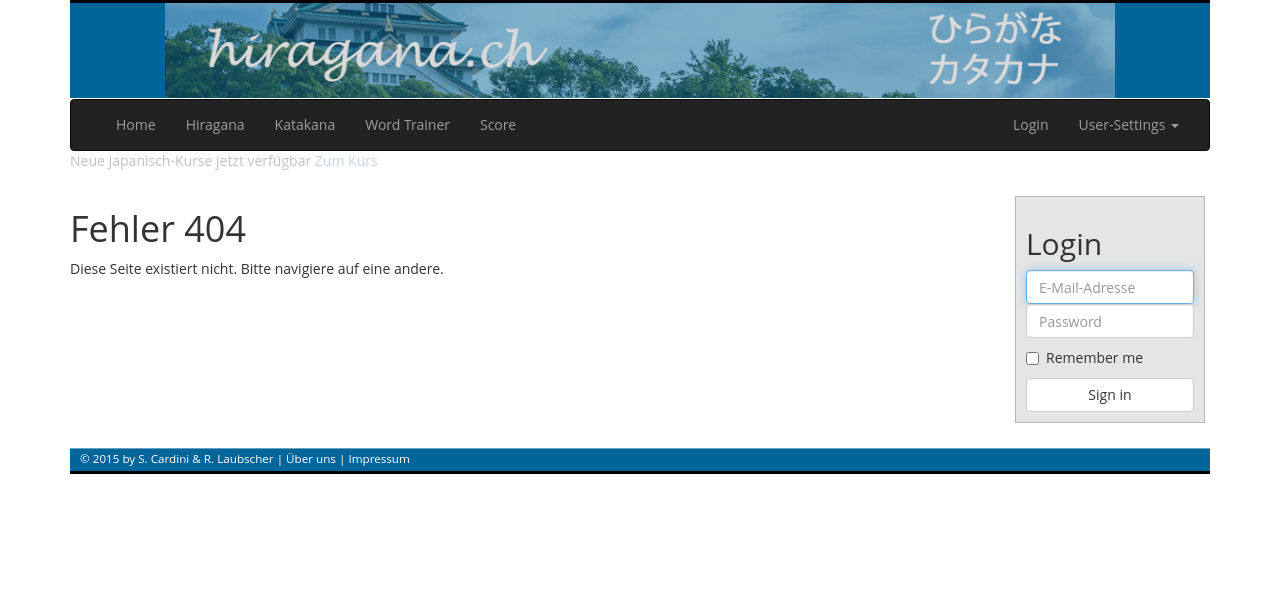
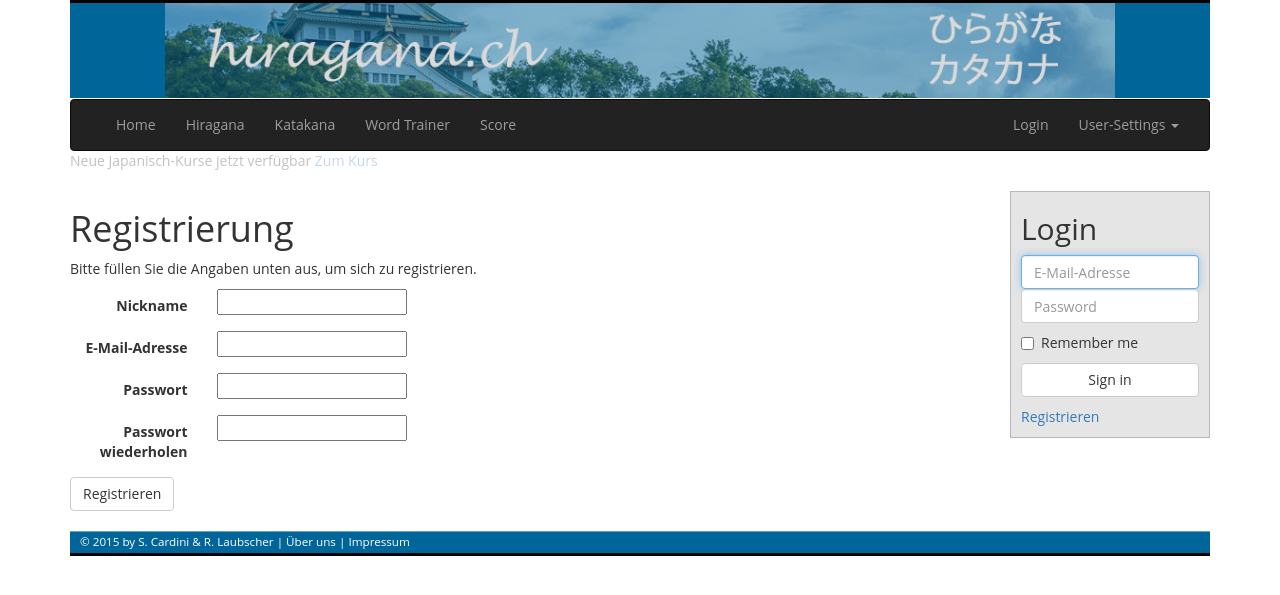
Before and after one commit to steven-cardini/hiragana.ch, a PHP site: page /register in a window 1280 px wide. Shown: the top 595 px of the page. Run offline with PHP 8.4, Linux system fonts and the light colour scheme.

Commit message:
added basic registration functionality

```diff
--- a/lib/css/style.css
+++ b/lib/css/style.css
@@ -47,10 +47,16 @@ aside {
   padding: 5px;
 }
 
-aside .form-signin {
+aside.wrapper-signin {
   background-color: rgba(0,0,0,0.1);
   padding: 10px;
+  padding-top: 0;
   border: 1px solid rgba(0,0,0,0.2);
+}
+
+aside.wrapper-signin > p {
+  margin-top: 10px;
+  margin-bottom: 0;
 }
 
 aside.user-info img {
--- /dev/null
+++ b/pages/register.php
@@ -0,0 +1,86 @@
+<h1>Registrierung</h1>
+
+<?php
+
+  $displayForm = true;
+
+  if (isset($_POST['submitted'])) {
+    $nickname = htmlspecialchars($_POST['nickname']);
+    $email = htmlspecialchars($_POST['email']);
+    $pw = htmlspecialchars($_POST['pw']);
+    $pw_repeat = htmlspecialchars($_POST['pw-repeat']);
+
+    // validate user input on server side
+    if (empty($nickname) || empty($email) || empty($pw) || empty($pw_repeat)) { // check if compulsory fields are not empty
+      $error = 'Please fill out all fields.';
+    } elseif ($pw !== $pw_repeat) { // check if passwords match
+      $error = 'Please provide two identical passwords.';
+    }
+
+    //TODO: check if nickname and e-mail-address are unique
+
+    //TODO: check if e-mail-address is valid
+
+    // validation is successful
+    if (!isset($error)) {
+      $displayForm = false;
+      $pw = md5($pw);
+      $message = "Thank you for your registration!<br \> Nickname = $nickname<br \> E-Mail = $email<br \> Password hash = $pw";
+      echo $message;
+    }
+
+  }
+
+
+if ($displayForm) {
+ ?>
+
+
+<p>
+  Bitte füllen Sie die Angaben unten aus, um sich zu registrieren.
+</p>
+
+<?php
+// display server side error if present
+  if (isset($error)) {
+    echo '<div class="alert alert-danger" role="alert">'.$error.'</div>';
+  }
+ ?>
+
+<form class="form-horizontal" role="form" method="post" action="<?php echo htmlspecialchars($_SERVER['REQUEST_URI']); ?>">
+
+  <div class="form-group">
+    <label for="nickname" class="control-label col-sm-2">Nickname</label>
+    <div class="col-sm-10">
+      <input id="nickname" name="nickname"  />
+    </div>
+  </div>
+
+  <div class="form-group">
+    <label for="email" class="control-label col-sm-2">E-Mail-Adresse</label>
+    <div class="col-sm-10">
+      <input id ="email" type="email" name="email" required="required" />
+    </div>
+  </div>
+
+  <div class="form-group">
+    <label for="pw" class="control-label col-sm-2">Passwort</label>
+    <div class="col-sm-10">
+      <input id="pw" type="password" name="pw" required="required" />
+    </div>
+  </div>
+
+  <div class="form-group">
+    <label for="pw-repeat" class="control-label col-sm-2">Passwort wiederholen</label>
+    <div class="col-sm-10">
+      <input id="pw-repeat" type="password" name="pw-repeat" required="required" />
+    </div>
+  </div>
+
+  <button type="submit" class="btn btn-default" name="submitted">Registrieren</button>
+
+</form>
+
+<?php
+
+} // end if display form
--- a/templates/aside.php
+++ b/templates/aside.php
@@ -2,7 +2,7 @@
   if (!isset($_SESSION['user']) || empty($_SESSION['user'])) { // user is logged in
 ?>
 
-<aside>
+<aside class="wrapper-signin">
   <form class="form-signin">
     <h2 class="form-signin-heading">Login</h2>
     <label for="inputEmail" class="sr-only">E-Mail-Adresse</label>
@@ -16,6 +16,9 @@
     </div>
     <button class="btn btn-default btn-block" type="submit">Sign in</button>
   </form>
+  <p>
+    <a href ="<?php echo ROOT_DIR.'register'; ?>">Registrieren</a>
+  </p>
 </aside>
 
 <?php
```
